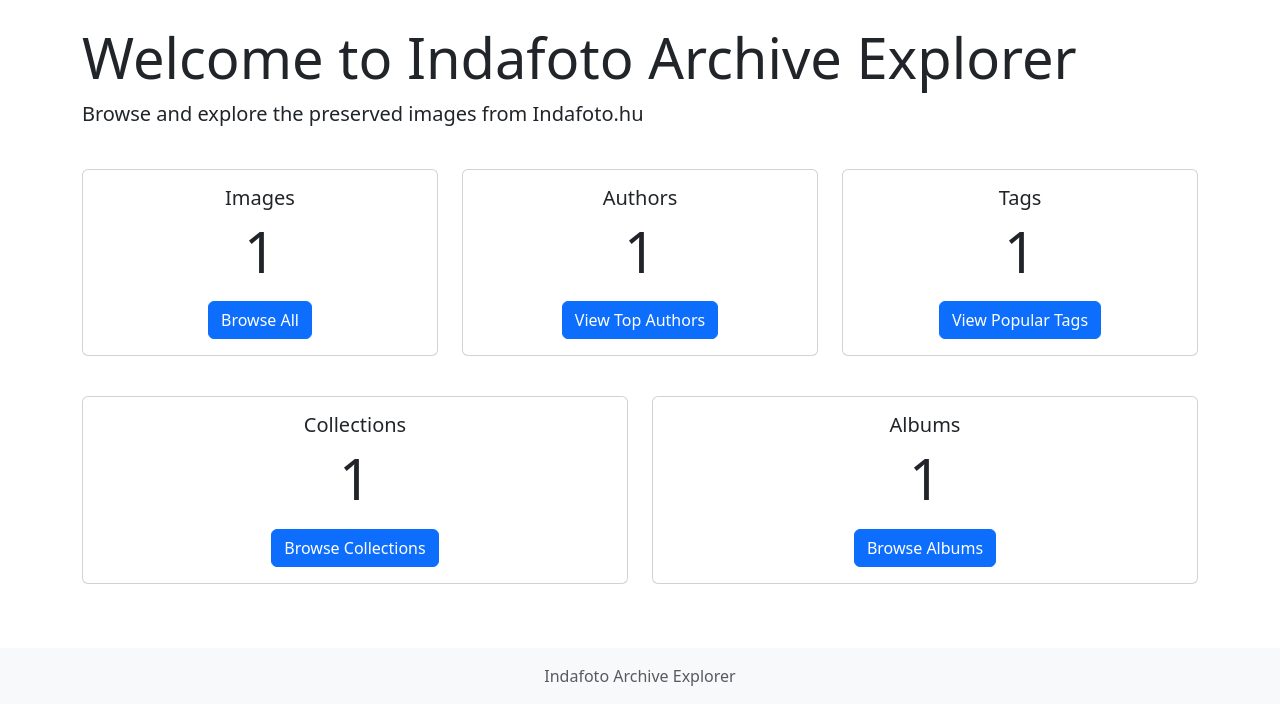
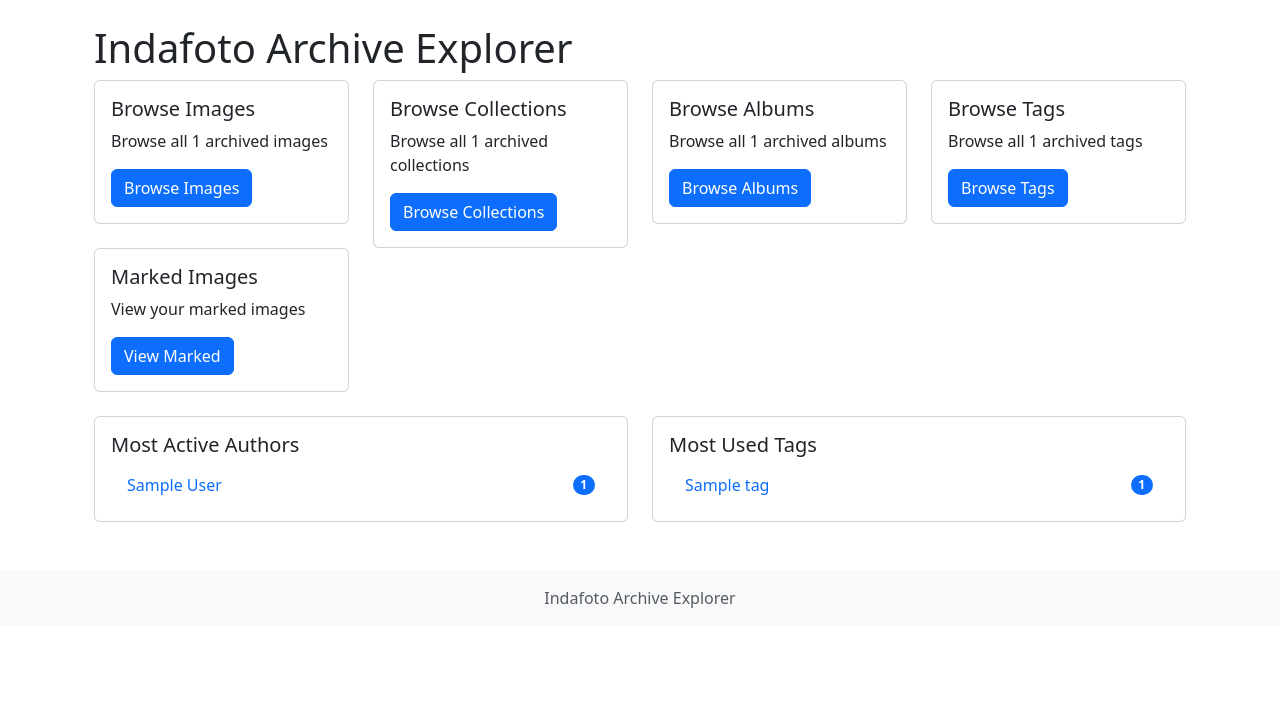
Before and after one commit to bdamokos/indafoto_archive, a Flask app: template templates/index.html in a window 1280 px wide. Shown: the part 56-781 px from the top of the page. Run offline with Flask 3, Linux system fonts and the light colour scheme; the template is opened without the code that fills it: most values are stand-ins (such as "Sample title", 1, 10 or a date in 2020).

Commit message:
Add album and collection browsing functionality
- Introduced new routes for browsing albums and collections, displaying their first images as thumbnails.
- Implemented statistics for total albums, collections, and images, including public/private counts.
- Updated the homepage to include navigation cards for browsing images, albums, collections, and tags.

```diff
--- a/indafoto_archive_explorer.py
+++ b/indafoto_archive_explorer.py
@@ -493,6 +493,90 @@
                          top_authors=top_authors,
                          recent_images=recent_images)
 
+@app.route('/albums')
+def browse_albums():
+    """View all albums with their first image as thumbnail."""
+    conn = get_db()
+    cursor = conn.cursor()
+
+    # Get all albums with their image counts and first image
+    cursor.execute("""
+        WITH album_stats AS (
+            SELECT a.id, a.title, a.url, a.is_public,
+                   COUNT(DISTINCT ia.image_id) as image_count,
+                   MIN(i.id) as first_image_id  -- Get the earliest image as thumbnail
+            FROM albums a
+            LEFT JOIN image_albums ia ON a.id = ia.album_id
+            LEFT JOIN images i ON ia.image_id = i.id
+            GROUP BY a.id
+        )
+        SELECT
+            as1.*,
+            i.local_path as thumbnail_path,
+            i.title as thumbnail_title
+        FROM album_stats as1
+        LEFT JOIN images i ON as1.first_image_id = i.id
+        ORDER BY as1.image_count DESC, as1.title
+    """)
+
+    albums = cursor.fetchall()
+
+    # Get some statistics
+    stats = {
+        'total_albums': len(albums),
+        'total_public': sum(1 for album in albums if album['is_public']),
+        'total_private': sum(1 for album in albums if not album['is_public']),
+        'total_images': sum(album['image_count'] for album in albums)
+    }
+
+    conn.close()
+
+    return render_template('browse_albums.html',
+                         albums=albums,
+                         stats=stats)
+
+@app.route('/collections')
+def browse_collections():
+    """View all collections with their first image as thumbnail."""
+    conn = get_db()
+    cursor = conn.cursor()
+
+    # Get all collections with their image counts and first image
+    cursor.execute("""
+        WITH collection_stats AS (
+            SELECT c.id, c.title, c.url, c.is_public,
+                   COUNT(DISTINCT ic.image_id) as image_count,
+                   MIN(i.id) as first_image_id  -- Get the earliest image as thumbnail
+            FROM collections c
+            LEFT JOIN image_collections ic ON c.id = ic.collection_id
+            LEFT JOIN images i ON ic.image_id = i.id
+            GROUP BY c.id
+        )
+        SELECT
+            cs.*,
+            i.local_path as thumbnail_path,
+            i.title as thumbnail_title
+        FROM collection_stats cs
+        LEFT JOIN images i ON cs.first_image_id = i.id
+        ORDER BY cs.image_count DESC, cs.title
+    """)
+
+    collections = cursor.fetchall()
+
+    # Get some statistics
+    stats = {
+        'total_collections': len(collections),
+        'total_public': sum(1 for collection in collections if collection['is_public']),
+        'total_private': sum(1 for collection in collections if not collection['is_public']),
+        'total_images': sum(collection['image_count'] for collection in collections)
+    }
+
+    conn.close()
+
+    return render_template('browse_collections.html',
+                         collections=collections,
+                         stats=stats)
+
 def create_app():
     """Create and configure the Flask application."""
     # Ensure the templates directory exists
--- a/templates/index.html
+++ b/templates/index.html
@@ -1,104 +1,93 @@
 {% extends "base.html" %}
 
-{% block title %}Indafoto Archive Explorer - Home{% endblock %}
+{% block title %}Indafoto Archive Explorer{% endblock %}
 
 {% block content %}
-<div class="row mb-4">
-    <div class="col">
-        <h1 class="display-4">Welcome to Indafoto Archive Explorer</h1>
-        <p class="lead">Browse and explore the preserved images from Indafoto.hu</p>
-    </div>
-</div>
+<div class="container mt-4">
+    <h1>Indafoto Archive Explorer</h1>
 
-<div class="row mb-4">
-    <div class="col-md-4 mb-3">
-        <div class="card stats-card h-100">
-            <div class="card-body text-center">
-                <h5 class="card-title">Images</h5>
-                <p class="display-4">{{ stats.total_images }}</p>
-                <a href="/images" class="btn btn-primary">Browse All</a>
+    <!-- Main navigation cards -->
+    <div class="row mb-4">
+        <div class="col-md-3">
+            <div class="card">
+                <div class="card-body">
+                    <h5 class="card-title">Browse Images</h5>
+                    <p class="card-text">Browse all {{ stats.total_images }} archived images</p>
+                    <a href="{{ url_for('browse_images') }}" class="btn btn-primary">Browse Images</a>
+                </div>
             </div>
         </div>
-    </div>
-    <div class="col-md-4 mb-3">
-        <div class="card stats-card h-100">
-            <div class="card-body text-center">
-                <h5 class="card-title">Authors</h5>
-                <p class="display-4">{{ stats.total_authors }}</p>
-                <button class="btn btn-primary" data-bs-toggle="modal" data-bs-target="#authorsModal">View Top Authors</button>
+        <div class="col-md-3">
+            <div class="card">
+                <div class="card-body">
+                    <h5 class="card-title">Browse Collections</h5>
+                    <p class="card-text">Browse all {{ stats.total_collections }} archived collections</p>
+                    <a href="{{ url_for('browse_collections') }}" class="btn btn-primary">Browse Collections</a>
+                </div>
             </div>
         </div>
-    </div>
-    <div class="col-md-4 mb-3">
-        <div class="card stats-card h-100">
-            <div class="card-body text-center">
-                <h5 class="card-title">Tags</h5>
-                <p class="display-4">{{ stats.total_tags }}</p>
-                <button class="btn btn-primary" data-bs-toggle="modal" data-bs-target="#tagsModal">View Popular Tags</button>
+        <div class="col-md-3">
+            <div class="card">
+                <div class="card-body">
+                    <h5 class="card-title">Browse Albums</h5>
+                    <p class="card-text">Browse all {{ stats.total_albums }} archived albums</p>
+                    <a href="{{ url_for('browse_albums') }}" class="btn btn-primary">Browse Albums</a>
+                </div>
             </div>
         </div>
-    </div>
-</div>
-
-<div class="row mb-4">
-    <div class="col-md-6 mb-3">
-        <div class="card stats-card h-100">
-            <div class="card-body text-center">
-                <h5 class="card-title">Collections</h5>
-                <p class="display-4">{{ stats.total_collections }}</p>
-                <a href="/images?collection=true" class="btn btn-primary">Browse Collections</a>
+        <div class="col-md-3">
+            <div class="card">
+                <div class="card-body">
+                    <h5 class="card-title">Browse Tags</h5>
+                    <p class="card-text">Browse all {{ stats.total_tags }} archived tags</p>
+                    <a href="{{ url_for('browse_tags') }}" class="btn btn-primary">Browse Tags</a>
+                </div>
             </div>
         </div>
-    </div>
-    <div class="col-md-6 mb-3">
-        <div class="card stats-card h-100">
-            <div class="card-body text-center">
-                <h5 class="card-title">Albums</h5>
-                <p class="display-4">{{ stats.total_albums }}</p>
-                <a href="/images?album=true" class="btn btn-primary">Browse Albums</a>
-            </div>
-        </div>
-    </div>
-</div>
-
-<!-- Authors Modal -->
-<div class="modal fade" id="authorsModal" tabindex="-1">
-    <div class="modal-dialog">
-        <div class="modal-content">
-            <div class="modal-header">
-                <h5 class="modal-title">Top Authors</h5>
-                <button type="button" class="btn-close" data-bs-dismiss="modal"></button>
-            </div>
-            <div class="modal-body">
-                <div class="list-group">
-                    {% for author in stats.top_authors %}
-                    <a href="/author/{{ author.author }}" class="list-group-item list-group-item-action d-flex justify-content-between align-items-center">
-                        {{ author.author }}
-                        <span class="badge bg-primary rounded-pill">{{ author.image_count }}</span>
-                    </a>
-                    {% endfor %}
+        <div class="col-md-3">
+            <div class="card">
+                <div class="card-body">
+                    <h5 class="card-title">Marked Images</h5>
+                    <p class="card-text">View your marked images</p>
+                    <a href="{{ url_for('marked_gallery') }}" class="btn btn-primary">View Marked</a>
                 </div>
             </div>
         </div>
     </div>
-</div>
 
-<!-- Tags Modal -->
-<div class="modal fade" id="tagsModal" tabindex="-1">
-    <div class="modal-dialog">
-        <div class="modal-content">
-            <div class="modal-header">
-                <h5 class="modal-title">Popular Tags</h5>
-                <button type="button" class="btn-close" data-bs-dismiss="modal"></button>
+    <!-- Statistics -->
+    <div class="row">
+        <div class="col-md-6">
+            <div class="card">
+                <div class="card-body">
+                    <h5 class="card-title">Most Active Authors</h5>
+                    <ul class="list-group list-group-flush">
+                        {% for author in stats.top_authors %}
+                        <li class="list-group-item d-flex justify-content-between align-items-center">
+                            <a href="{{ url_for('browse_images', author=author.author) }}" class="text-decoration-none">
+                                {{ author.author }}
+                            </a>
+                            <span class="badge bg-primary rounded-pill">{{ author.image_count }}</span>
+                        </li>
+                        {% endfor %}
+                    </ul>
+                </div>
             </div>
-            <div class="modal-body">
-                <div class="list-group">
-                    {% for tag in stats.top_tags %}
-                    <a href="/tag/{{ tag.name }}" class="list-group-item list-group-item-action d-flex justify-content-between align-items-center">
-                        {{ tag.name }}
-                        <span class="badge bg-primary rounded-pill">{{ tag.usage_count }}</span>
-                    </a>
-                    {% endfor %}
+        </div>
+        <div class="col-md-6">
+            <div class="card">
+                <div class="card-body">
+                    <h5 class="card-title">Most Used Tags</h5>
+                    <ul class="list-group list-group-flush">
+                        {% for tag in stats.top_tags %}
+                        <li class="list-group-item d-flex justify-content-between align-items-center">
+                            <a href="{{ url_for('tag_detail', tag_name=tag.name) }}" class="text-decoration-none">
+                                {{ tag.name }}
+                            </a>
+                            <span class="badge bg-primary rounded-pill">{{ tag.usage_count }}</span>
+                        </li>
+                        {% endfor %}
+                    </ul>
                 </div>
             </div>
         </div>
```
Also changed, not shown: templates/browse_albums.html (added, +91 -0 lines), templates/browse_collections.html (added, +91 -0 lines).
